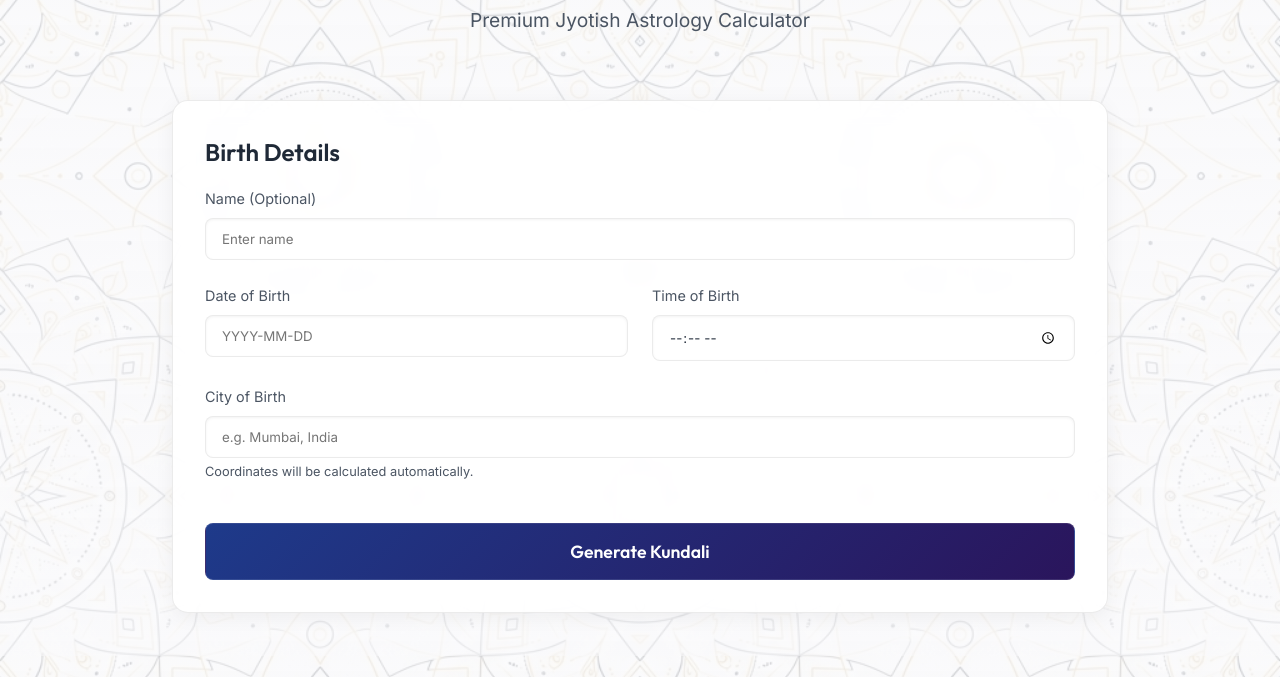
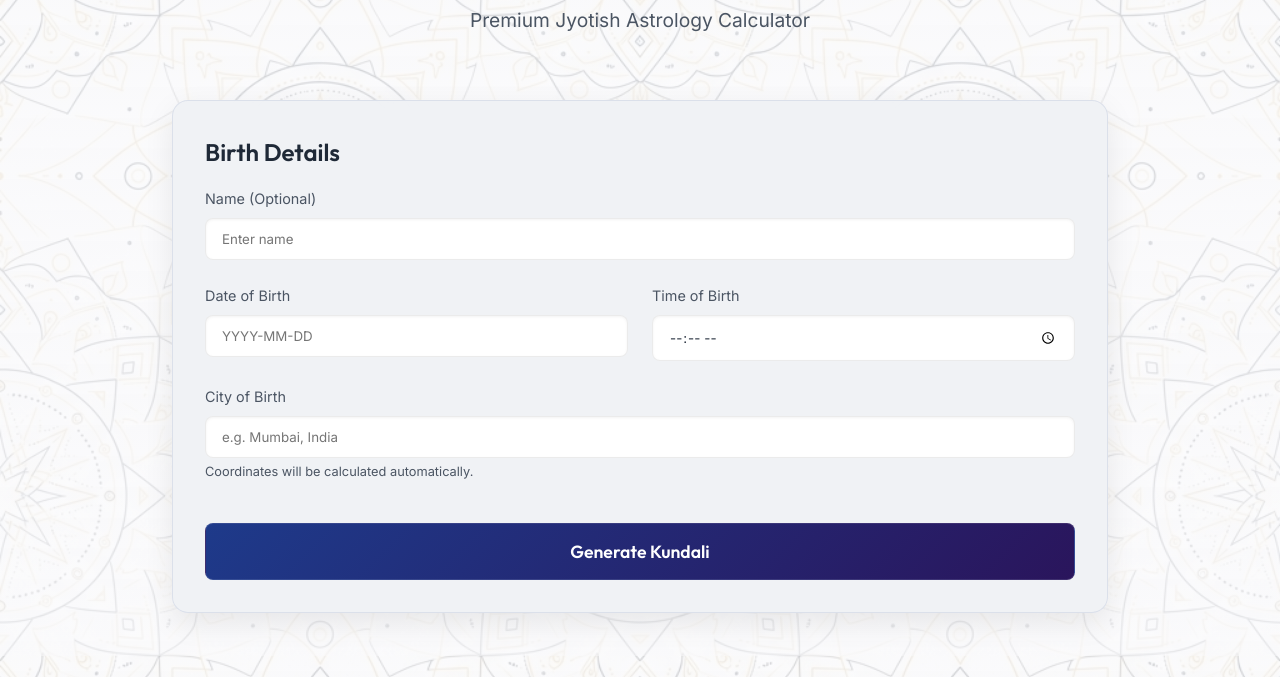
Before and after one commit to kar0n/Kundali, a website built with Vite: page index.html in a window 1280 px wide. Shown: the part 144-821 px from the top of the page. Built offline with nearby package versions, Linux system fonts and the light colour scheme; what @swisseph/browser would draw is missing.

Commit message:
UI tweaks: fix Flatpickr init timing, darken form background

```diff
--- a/src/main.js
+++ b/src/main.js
@@ -10,8 +10,7 @@ import { renderDashaTimeline } from './dasha/dasha-display.js';
 
 let swe = null;
 
-// Initialize WASM and Datepicker on load
-window.addEventListener('DOMContentLoaded', async () => {
+async function initializeApp() {
   // Initialize flatpickr with year dropdown
   flatpickr("#date", {
     dateFormat: "Y-m-d",
@@ -27,7 +26,14 @@ window.addEventListener('DOMContentLoaded', async () => {
     console.error("Failed to load Swiss Ephemeris:", err);
     alert("There was an error loading the astrology engine. Please try refreshing.");
   }
-});
+}
+
+// Ensure init runs regardless of when module is executed
+if (document.readyState === 'loading') {
+  document.addEventListener('DOMContentLoaded', initializeApp);
+} else {
+  initializeApp();
+}
 
 document.getElementById('birth-form').addEventListener('submit', async (e) => {
   e.preventDefault();
--- a/src/styles/main.css
+++ b/src/styles/main.css
@@ -60,14 +60,14 @@ h1, h2, h3, h4 {
 }
 
 .glass-card {
-  background: var(--surface-color);
-  backdrop-filter: blur(10px);
-  -webkit-backdrop-filter: blur(10px);
-  border: 1px solid var(--surface-border);
+  background: rgba(240, 242, 245, 0.95);
+  backdrop-filter: blur(15px);
+  -webkit-backdrop-filter: blur(15px);
+  border: 1px solid rgba(30, 58, 138, 0.1);
   border-radius: 16px;
   padding: 2rem;
   margin-bottom: 2rem;
-  box-shadow: 0 4px 20px 0 rgba(0, 0, 0, 0.05);
+  box-shadow: 0 10px 30px rgba(0, 0, 0, 0.08);
 }
 
 .form-group {
```
